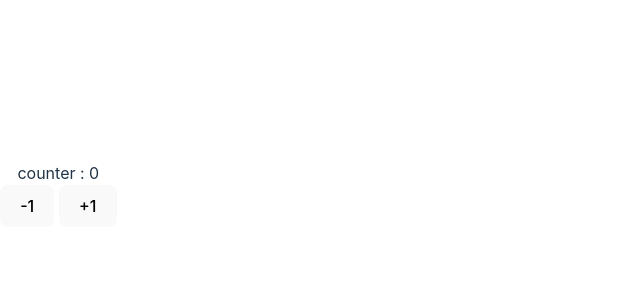
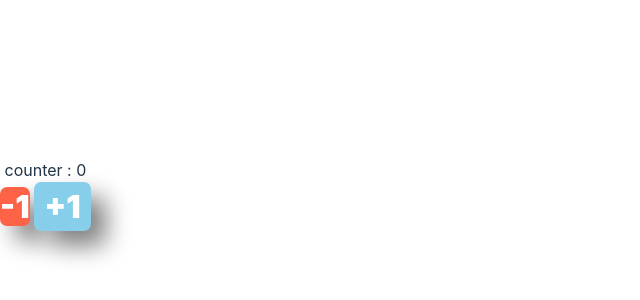
Before and after one commit to champix56/2024-05-15-tjszz1, a React (Vite) app: page / in a window 1280 px wide. Shown: the part 206-506 px from the top of the page, without its empty margins (0-640 px from the left). Built offline with nearby package versions, Linux system fonts and the light colour scheme.

Commit message:
fin jour 1 avec gestion d'etat

```diff
--- /dev/null
+++ b/public/common.css
@@ -0,0 +1,3 @@
+.whiteColor{
+    color: white;
+}
--- a/src/components/App/App.tsx
+++ b/src/components/App/App.tsx
@@ -1,32 +1,42 @@
-import React, { useState } from "react";
+import React, { useEffect, useState } from "react";
 import Button from "../ui/Button/Button.tsx";
 import "./App.css";
 
 function App() {
-  const [counter, setCounter] = useState(0)
-
+  const [counter, setCounter] = useState(-10000);
+  useEffect(() => {
+    console.log("declenchement de l'effect didMount & didUpdate", counter);
+    // return () => {
+    //   console.log('démontage')
+    // };
+  }, [counter]);
+  useEffect(() => {
+    setCounter(0);
+  }, []);
   return (
     <div style={{ textAlign: "center" }}>
       <div>counter : {counter}</div>
       <Button
+      style={{padding:'0', }}
         onbuttonclick={(maValue: any) => {
           console.log("buttonclicked from App", maValue);
-          setCounter(counter-1);
-          console.log('====================================');
-          console.log(counter);
-          console.log('====================================');
+          setCounter(counter - 1);
+          // console.log('====================================');
+          // console.log(counter);
+          // console.log('====================================');
         }}
         bgColor="tomato"
       >
         -1
-      </Button>&nbsp;
+      </Button>
+      &nbsp;
       <Button
         onbuttonclick={(maValue: any) => {
           console.log("buttonclicked from App", maValue);
-          setCounter(counter+1);
-          console.log('====================================');
-          console.log(counter);
-          console.log('====================================');
+          setCounter(counter + 1);
+          // console.log('====================================');
+          // console.log(counter);
+          // console.log('====================================');
         }}
       >
         +1
--- /dev/null
+++ b/src/components/ui/Button/Button.module.css
@@ -0,0 +1,20 @@
+.Button {
+  border-radius: 7px;
+  border: none;
+  padding: 5px 10px;
+
+  box-shadow: 15px 15px 25px grey;
+
+  font-size: xx-large;
+  font-weight: 900;
+
+  background-color: tomato;
+  color: white;
+}
+.Button:hover {
+  box-shadow: 5px 5px 25px grey;
+}
+.clicked {
+  box-shadow: none !important;
+  border: 1px solid grey
+}
--- a/src/components/ui/Button/Button.tsx
+++ b/src/components/ui/Button/Button.tsx
@@ -1,19 +1,36 @@
-import React from "react";
+import React, { useEffect, useState } from "react";
 import PropTypes from "prop-types";
+import styles from "./Button.module.css";
 interface IButtonProps {
   onbuttonclick?: Function;
   children: string | React.ReactElement | Array<React.ReactNode | string>;
   type?: "submit" | "reset" | "button" | undefined;
+  bgColor?: "skyblue" | "tomato" | "lightgreen";
+  style: object
   //obj?:{a:number;s?:string;o:{aa:string}}
 }
 const Button: React.FC<IButtonProps> = ({
   children,
   onbuttonclick,
+  bgColor = "skyblue",
   type = "button",
+  style
 }) => {
+  const [isClicked, setIsClicked] = useState(true);
+
+  useEffect(() => {
+    setIsClicked(false);
+  }, []);
+  // useEffect(() => {
+  //   setTimeout(() => {
+  //     setIsClicked(false);
+  //   }, 270);
+  // }, [isClicked]);
+
   const clickHander = (
     evt: React.MouseEvent<HTMLButtonElement, MouseEvent>
   ) => {
+    setIsClicked(true);
     console.log(evt);
     // if (undefined !== props.onbuttonclick) {
     onbuttonclick!("coucou");
@@ -21,7 +38,14 @@ const Button: React.FC<IButtonProps> = ({
   };
   //console.log(props);
   return (
-    <button onClick={clickHander} className="Button" type={type}>
+    <button
+      onClick={clickHander}
+      className={
+        isClicked ? `${styles.Button} ${styles.clicked}` : styles.Button
+      }
+      type={type}
+      style={{...style, backgroundColor: bgColor }}
+    >
       {children}
     </button>
   );
--- a/src/main.tsx
+++ b/src/main.tsx
@@ -4,7 +4,7 @@ import App from './components/App/App.tsx'
 import './index.css'
 
 ReactDOM.createRoot(document.getElementById('root')!).render(
-  <React.StrictMode>
+  // <React.StrictMode>
     <App />
-  </React.StrictMode>,
+  // </React.StrictMode>,
 )
```
